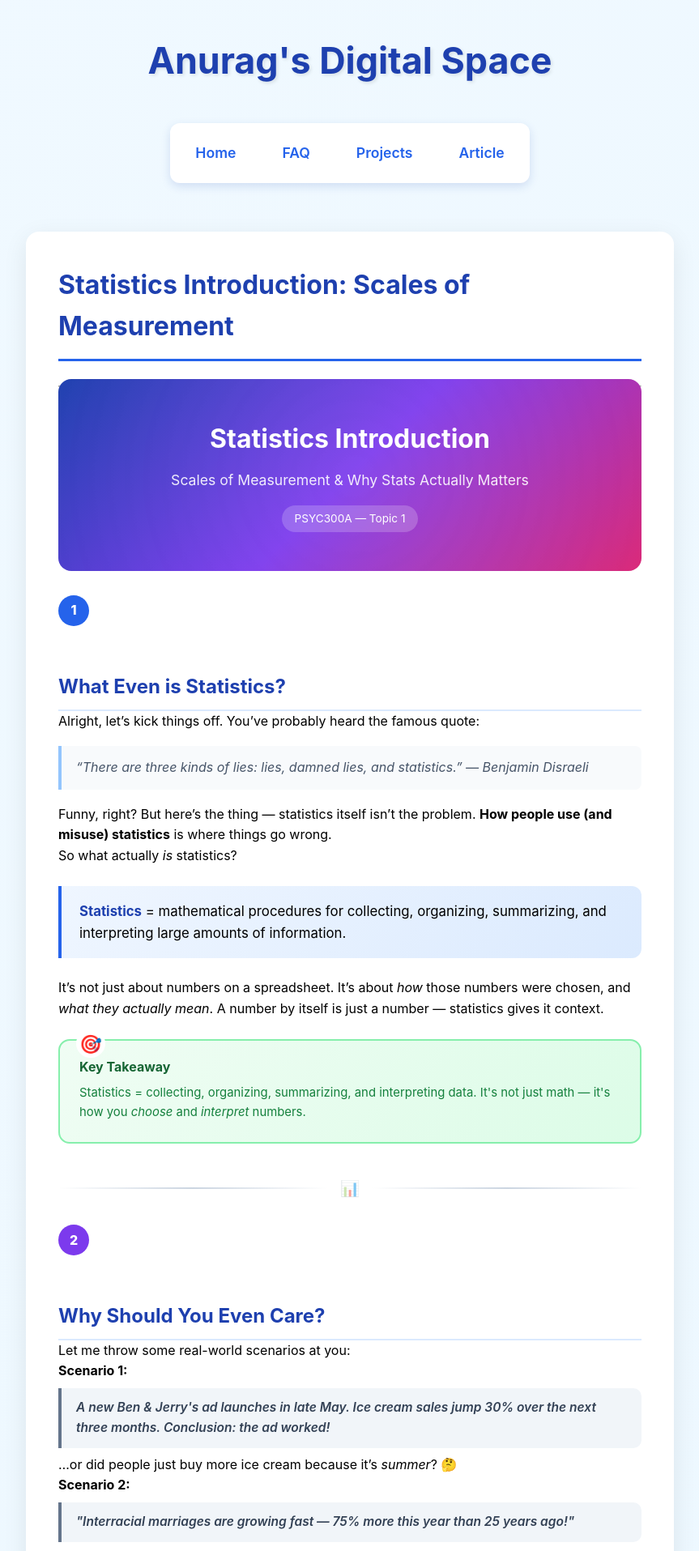
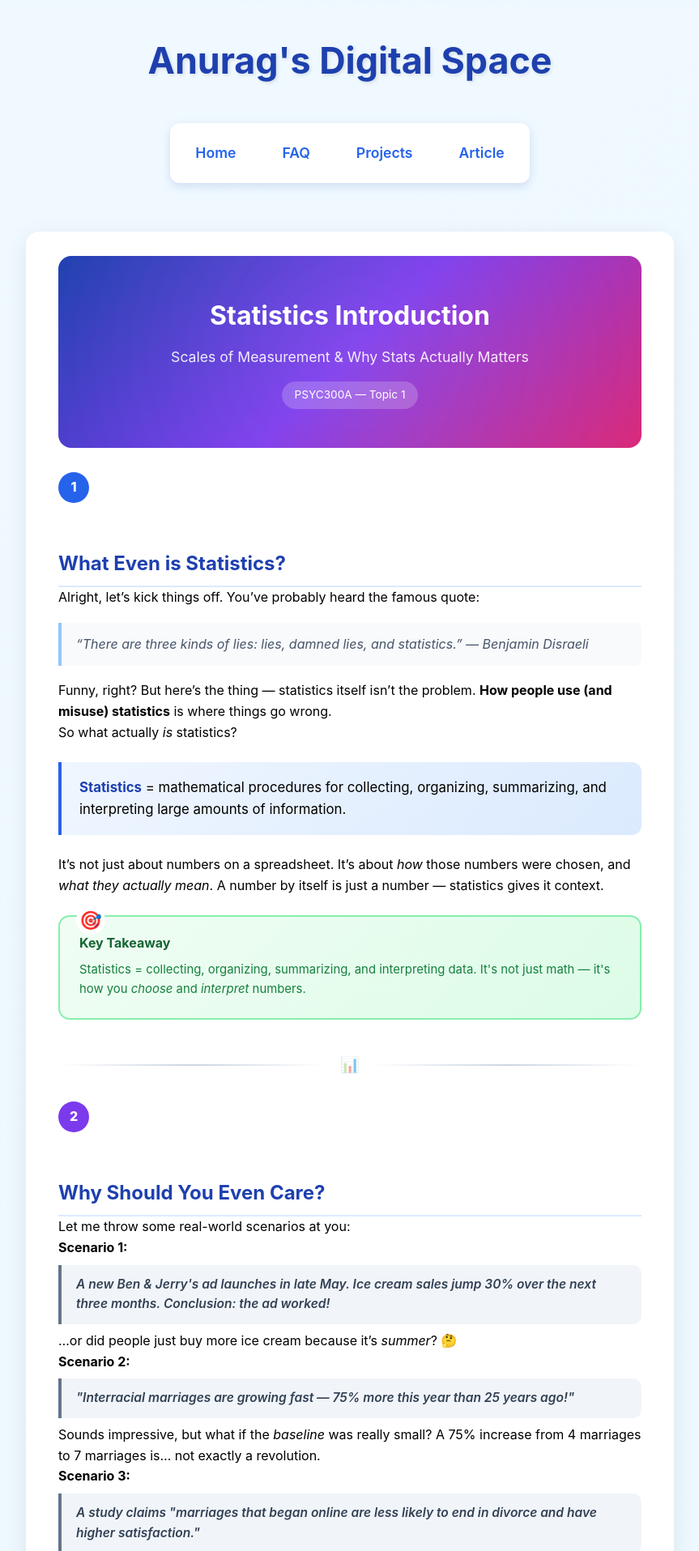
Before and after one commit to anurag987655/cyber_article, a Jekyll site: the page built from _posts/2026-09-17-Statistics_Introduction.md, in a window 1280 px wide. Shown: the top 1915 px of the page at 81% size, without its empty margins (208-1071 px from the left). Built offline with Jekyll 4.4.1, drawn with Linux system fonts in a browser that asks for light colours.

Commit message:
fixed the article css

```diff
--- a/_layouts/default.html
+++ b/_layouts/default.html
@@ -33,7 +33,7 @@
     </header>
 
     <main class="wrapper">
-        <h1 class="page-title">{{ page.title }}</h1>
+        {% unless page.hide_layout_title %}<h1 class="page-title">{{ page.title }}</h1>{% endunless %}
         {{ content }}
     </main>
 
--- a/_posts/2026-09-17-Statistics_Introduction.md
+++ b/_posts/2026-09-17-Statistics_Introduction.md
@@ -422,8 +423,6 @@ categories: [updates]
   margin-top: 8px;
 }
 </style>
-
----
 
 <div class="hero-banner">
   <h1>Statistics Introduction</h1>
```
Also changed, not shown: other parts of _posts/2026-09-17-Statistics_Introduction.md (+2 -1 lines), 2 other files.
